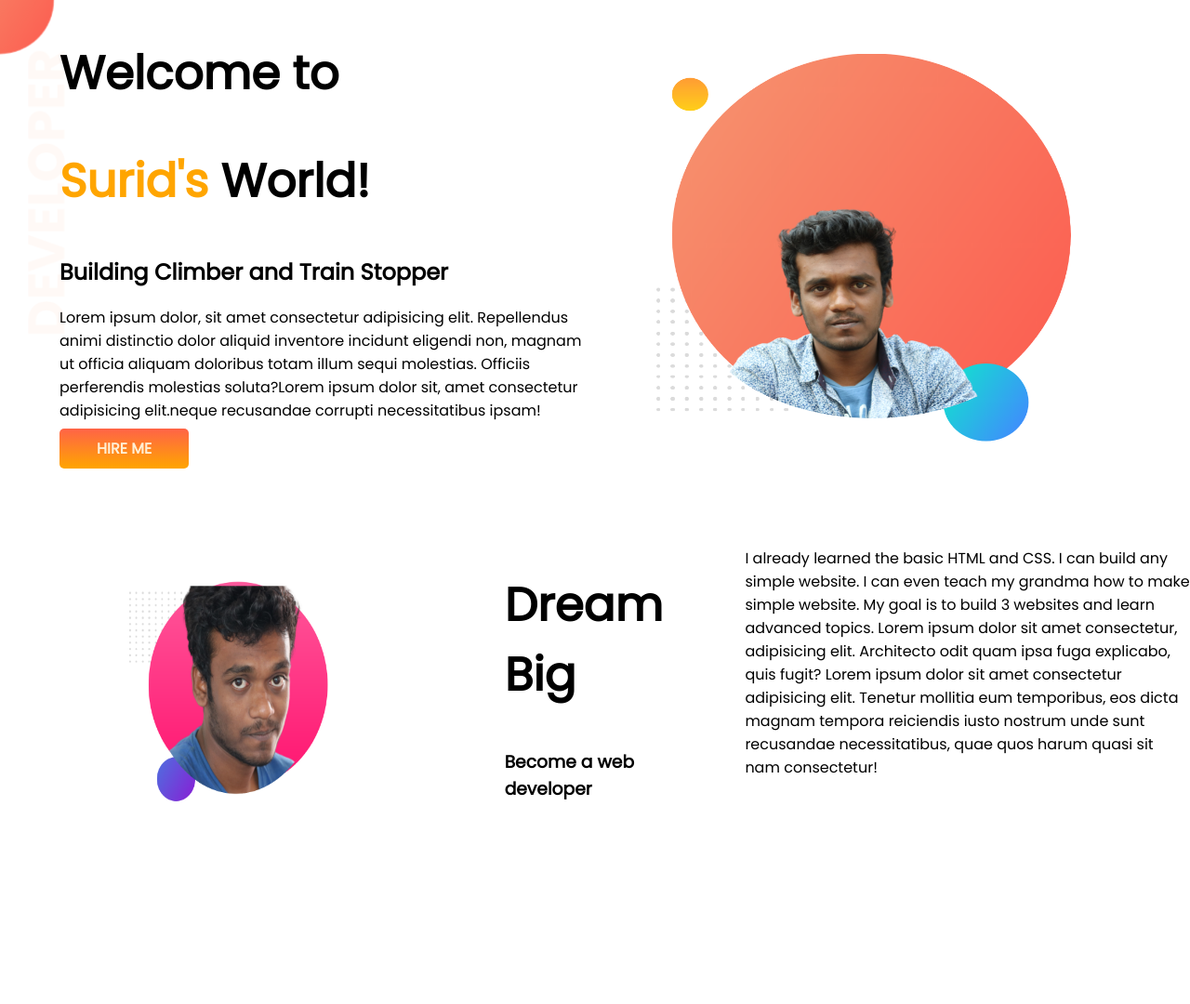
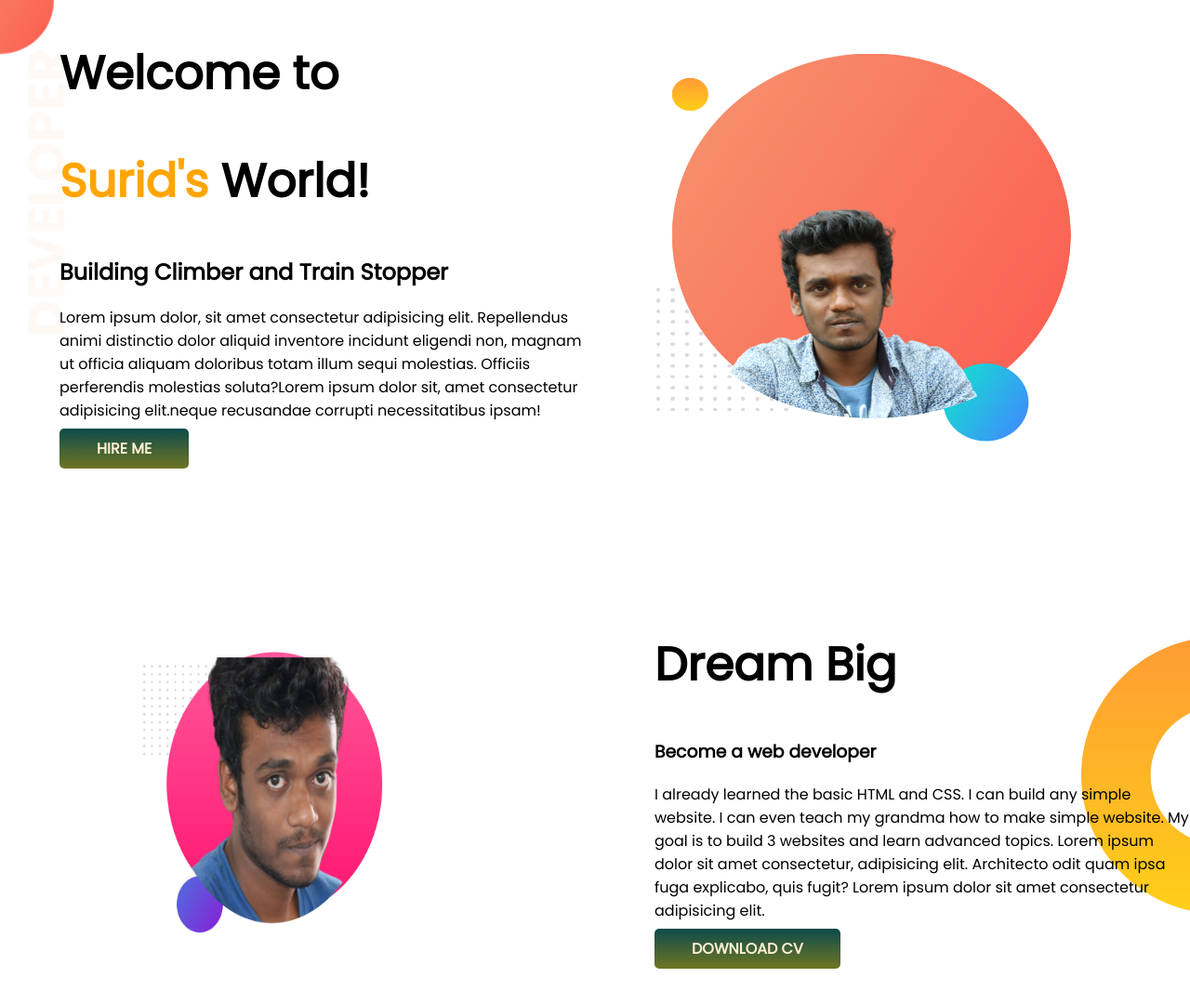
Before and after one commit to surid-s/developer-portfolio-first, a plain HTML site: page index.html in a window 1280 px wide. Shown: the whole page at 93% size. Before the commit the page ends 882 px from the top, so only its background shows below. Drawn offline with Linux system fonts and the light colour scheme.

Commit message:
Some edit

```diff
--- a/index.html
+++ b/index.html
@@ -26,20 +26,20 @@
     </div>
     </section>
     <br><br>
-    <section>
+    <section class="dream-big">
         <div class="half-width">
-            <img src="Images/New Project.png" alt="">
+            <img class="second" src="Images/New Project.png" alt="">
         </div>
-        <div>
+
+
+        <div class="half-width">
             <h1>Dream Big
             </h1>
             <h3>
                 Become a web developer
             </h3>
-        </div>
-
-        <div class="half-width">
-            <p>I already learned the basic HTML and CSS. I can build any simple website. I can even teach my grandma how to make simple website. My goal is to build 3 websites and learn advanced topics. Lorem ipsum dolor sit amet consectetur, adipisicing elit. Architecto odit quam ipsa fuga explicabo, quis fugit? Lorem ipsum dolor sit amet consectetur adipisicing elit. Tenetur mollitia eum temporibus, eos dicta magnam tempora reiciendis iusto nostrum unde sunt recusandae necessitatibus, quae quos harum quasi sit nam consectetur! </p>
+            <p>I already learned the basic HTML and CSS. I can build any simple website. I can even teach my grandma how to make simple website. My goal is to build 3 websites and learn advanced topics. Lorem ipsum dolor sit amet consectetur, adipisicing elit. Architecto odit quam ipsa fuga explicabo, quis fugit? Lorem ipsum dolor sit amet consectetur adipisicing elit.  </p>
+            <a class="link-button" target="_blank" href="https://www.facebook.com/Surid.1971">DOWNLOAD CV</a>
         </div>
     </section>
 </body>
--- a/styles.css
+++ b/styles.css
@@ -13,7 +13,7 @@ h1 {
 
 section {
     display: flex;
-
+    margin-bottom: 5%;
 }
 
 .half-width {
@@ -34,7 +34,7 @@ img {
 
 .link-button {
     text-decoration: none;
-    background-image: linear-gradient(tomato, orange);
+    background-image: linear-gradient(rgb(13, 75, 75), rgb(112, 117, 35));
     padding: 10px 40px;
     border-radius: 5px;
     color: papayawhip;
@@ -45,3 +45,9 @@ img {
     background-image: url(Images/top-banner.png);
     background-repeat: no-repeat;
 }
+
+.dream-big {
+    background-image: url(Images/dream-bg.png);
+    background-repeat: no-repeat;
+    background-position: right;
+}
```
